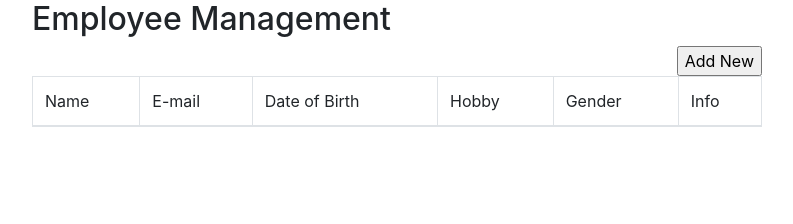
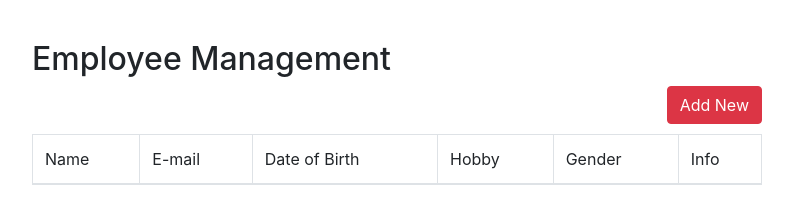
Before and after one commit to biswaspiyalCSERUET/FlexIT, a plain HTML site: page index.html in a window 1280 px wide. Shown: the whole page, without its empty margins (53-846 px from the left). Drawn offline with nearby package versions, Linux system fonts and the light colour scheme.

Commit message:
button done

```diff
--- a/index.html
+++ b/index.html
@@ -7,21 +7,23 @@
     <link rel="stylesheet" href="https://stackpath.bootstrapcdn.com/bootstrap/4.5.0/css/bootstrap.min.css" integrity="sha384-9aIt2nRpC12Uk9gS9baDl411NQApFmC26EwAOH8WgZl5MYYxFfc+NcPb1dKGj7Sk" crossorigin="anonymous">
 </head>
 <body>
-    <div class="container">
+    <div class="container" style="margin-top:40px;">
         <div class="row">
             <div class="col-md-8 col-md-offset-2">
                 <h2>Employee Management</h2>
 
-                <input style="float: right" type="button" name="btn btn-danger" value="Add New" id="">
-
+                <input style="float: right" type="button" class="btn btn-danger" value="Add New">
+                <br><br>
                 <table class="table table-hover table-bordered">
                     <thead>
+                        <tr>
                             <td>Name</td>
                             <td>E-mail</td>
                             <td>Date of Birth</td>
                             <td>Hobby</td>
                             <td>Gender</td>
                             <td>Info</td>
+                        </tr>
                     </thead>
                 </table>
 
```
Lines whose indentation alone changed are shown as unchanged.
